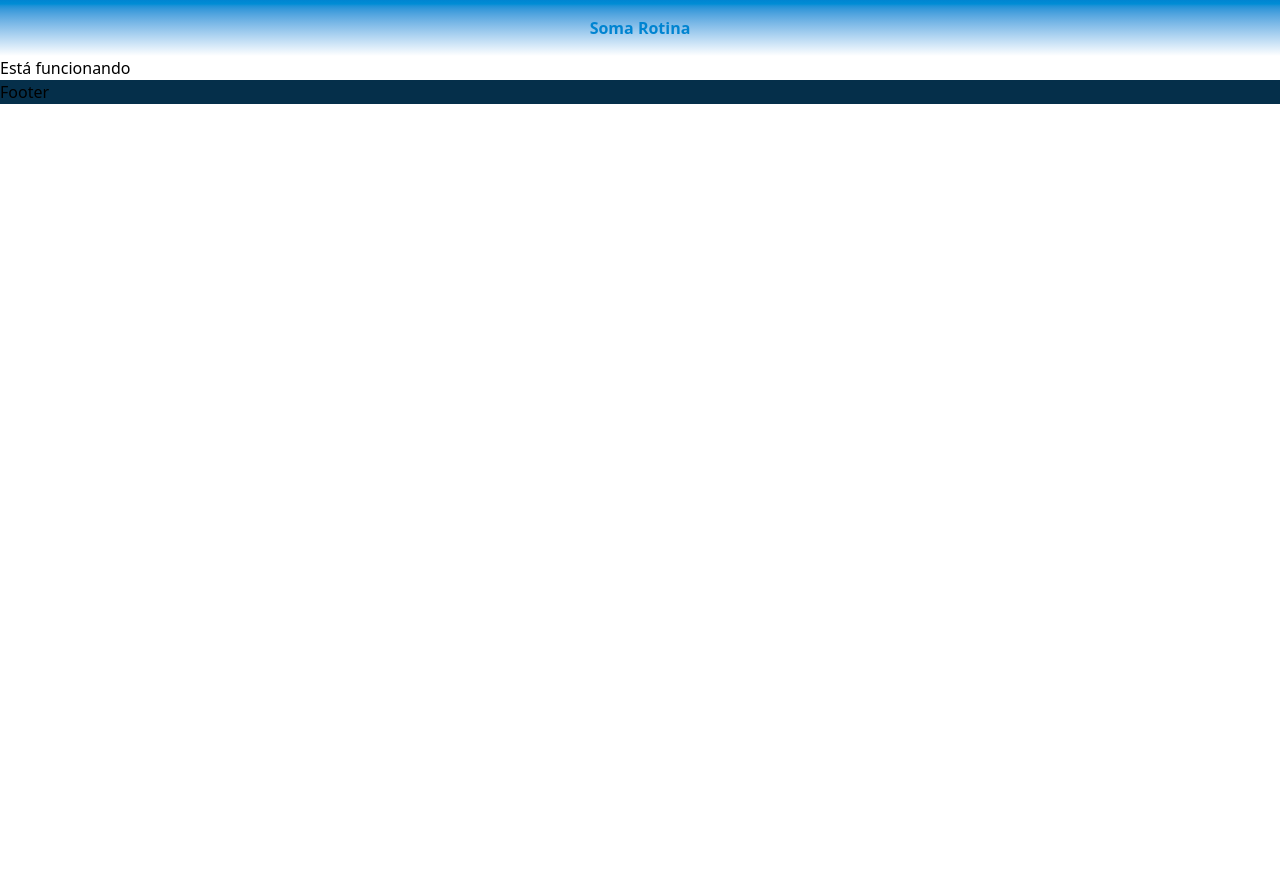
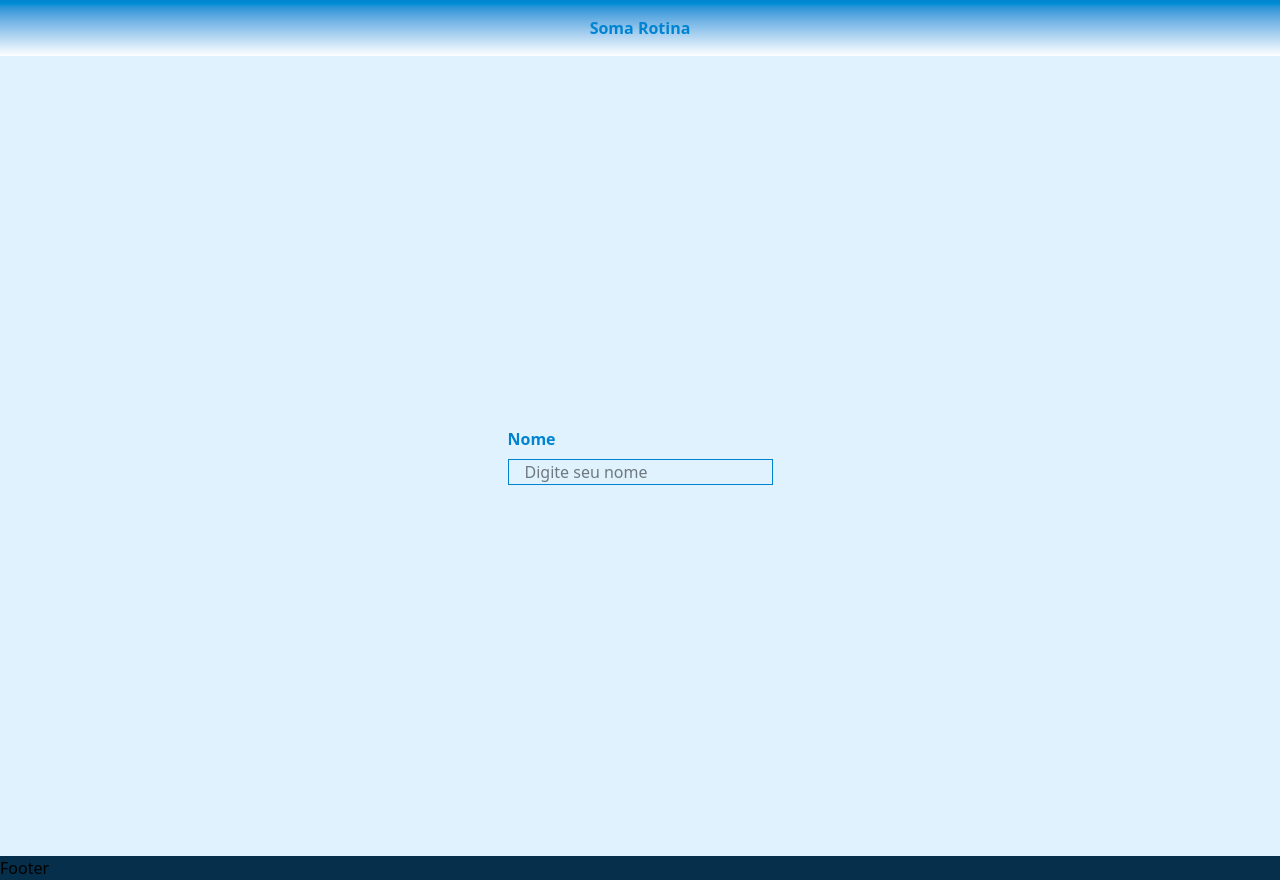
Before and after one commit to veganico98/soma-rotina, a React (Vite) app: page / in a window 1280 px wide. Before the commit the page ends 800 px from the top, so only its background shows below. Built offline with nearby package versions, Linux system fonts and the light colour scheme.

Commit message:
Início formulário

```diff
--- a/src/App.jsx
+++ b/src/App.jsx
@@ -1,6 +1,7 @@
 import { useState } from 'react'
 import Header from './components/Header'
 import Footer from './components/Footer'
+import Formulario from './components/Formulario'
 
 import './App.css'
 
@@ -10,7 +11,7 @@ function App() {
   return (
     <>
       <Header />
-        <p>Está funcionando</p>
+        <Formulario />
       <Footer />
     </>
   )
--- /dev/null
+++ b/src/components/Formulario.jsx
@@ -0,0 +1,17 @@
+import React from 'react'
+
+const Formulario = () => {
+  return (
+    <div className='flex flex-col items-center justify-center h-screen bg-sky-100'>
+        <form className='flex flex-col gap-4'>
+            <div className='flex flex-col gap-2'>
+                <label htmlFor='nome' className='text-sky-600 font-bold'>Nome</label>
+                <input type='text' id='nome' placeholder='Digite seu nome' className='border border-sky-600 rounded-mb-2 p2 px-4 focus:outline-none focus:ring-2 focus:ring-sky-600' />
+
+            </div>
+        </form>
+    </div>
+  )
+}
+
+export default Formulario
```
